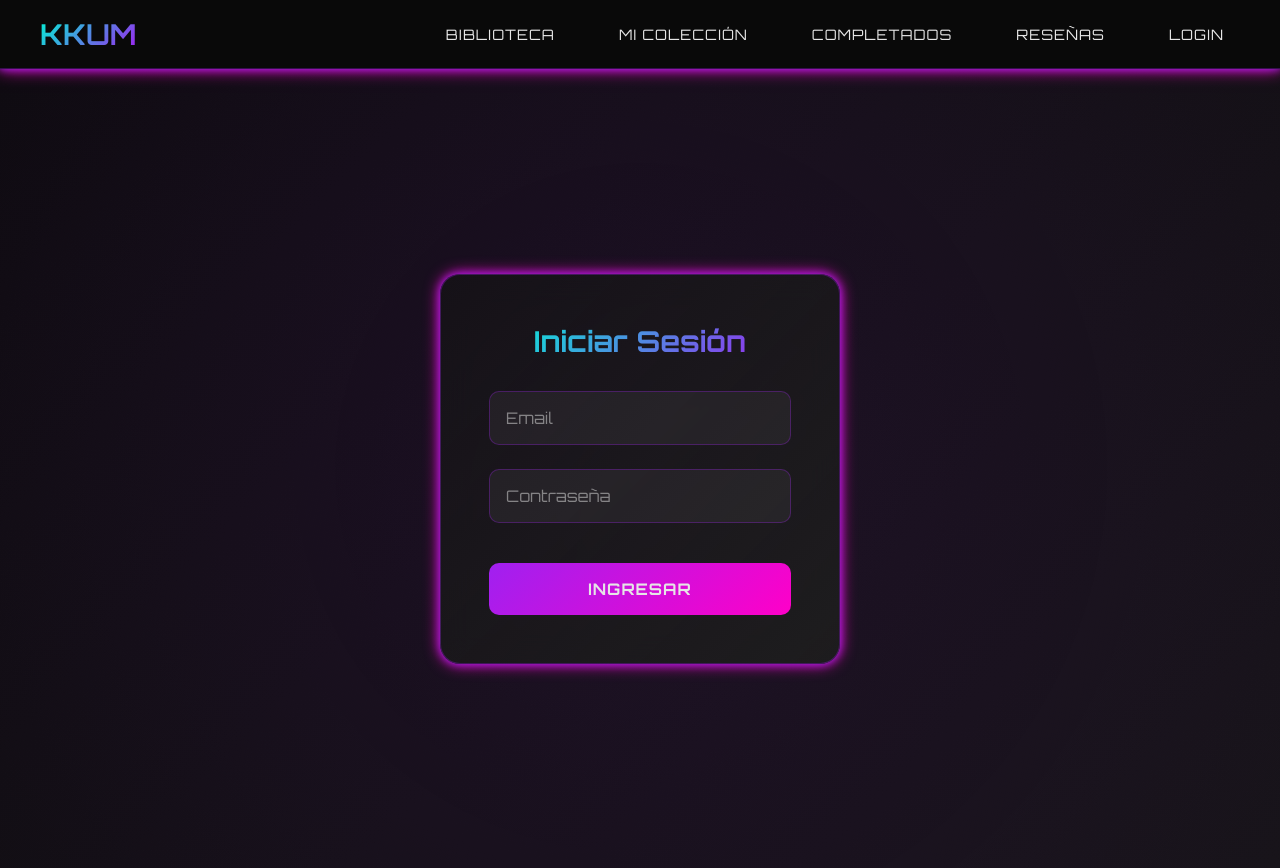
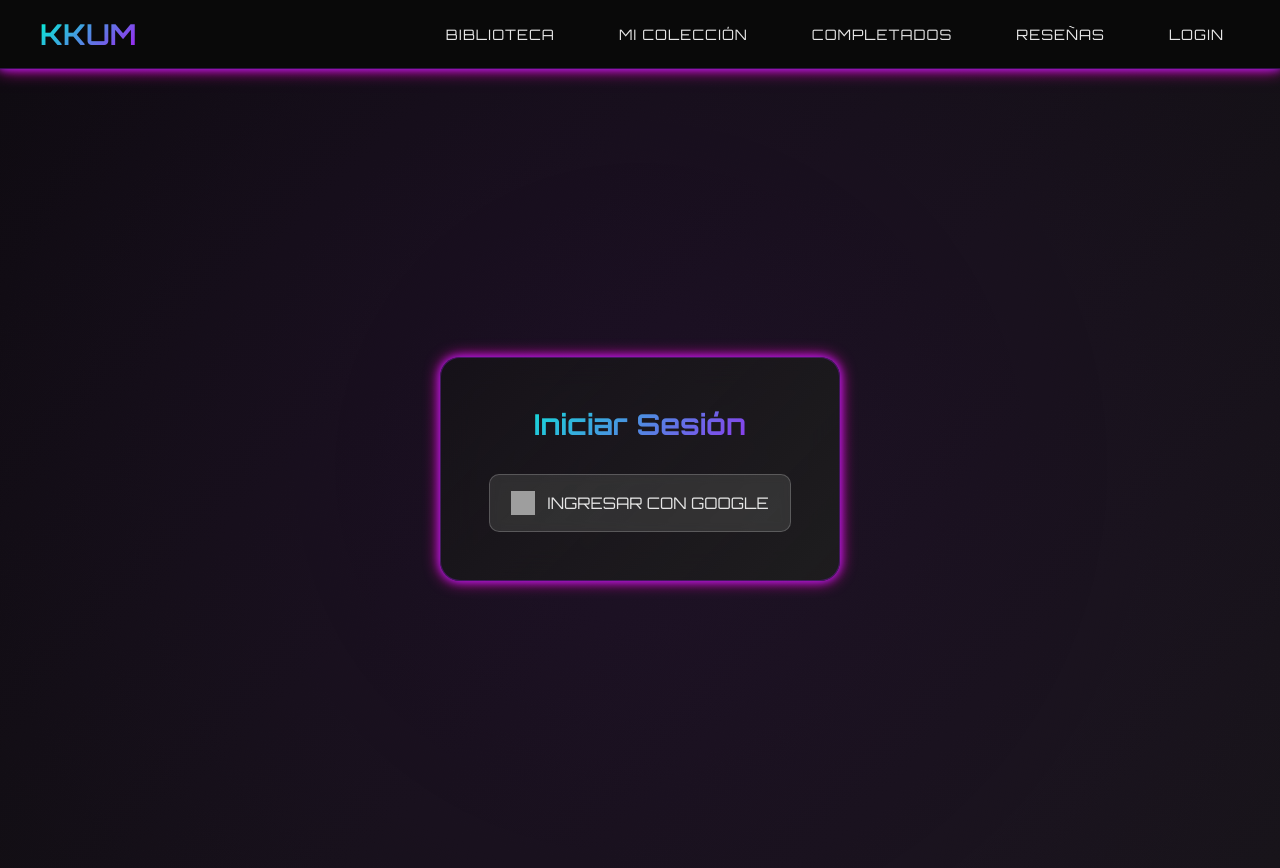
Before and after one commit to Memy16/Kkum-Fronted, a React (Vite) app: page /login in a window 1280 px wide. Built offline with nearby package versions, Linux system fonts and the light colour scheme; grey boxes are pictures that could not be loaded.

Commit message:
Fronted terminado con login listo

```diff
--- a/package.json
+++ b/package.json
@@ -10,6 +10,7 @@
     "preview": "vite preview"
   },
   "dependencies": {
+    "firebase": "^12.6.0",
     "react": "^19.2.0",
     "react-dom": "^19.2.0",
     "react-router-dom": "^7.9.6",
--- a/src/components/Navbar.jsx
+++ b/src/components/Navbar.jsx
@@ -4,6 +4,8 @@ import "../css/style.css";
 
 export default function Navbar() {
     const [menuAbierto, setMenuAbierto] = useState(false);
+    const USER_ID = localStorage.getItem("USER_ID");
+    const USER_PHOTO = localStorage.getItem("USER_PHOTO");
 
     const toggleMenu = () => {
         setMenuAbierto(!menuAbierto);
@@ -23,8 +25,13 @@ export default function Navbar() {
                     <Link to="/coleccion">Mi Colección</Link>
                     <Link to="/completados">Completados</Link>
                     <Link to="/resenias">Reseñas</Link>
-                    <Link to="/login">Login</Link>
+                    {!USER_ID && <Link to="/login">Login</Link>}
                 </div>
+                {USER_ID && USER_PHOTO && (
+                    <Link to="/login" aria-label="Perfil" className="user-avatar-link">
+                        <img src={USER_PHOTO} alt="Usuario" className="user-avatar" />
+                    </Link>
+                )}
 
                 <button
                     className={`menu-hamburguesa ${menuAbierto ? 'active' : ''}`}
@@ -46,7 +53,7 @@ export default function Navbar() {
                 <Link to="/coleccion" onClick={cerrarMenu}>Mi Colección</Link>
                 <Link to="/completados" onClick={cerrarMenu}>Completados</Link>
                 <Link to="/resenias" onClick={cerrarMenu}>Reseñas</Link>
-                <Link to="/login" onClick={cerrarMenu}>Login</Link>
+                {!USER_ID && <Link to="/login" onClick={cerrarMenu}>Login</Link>}
             </div>
         </>
     );
--- a/src/css/auth.css
+++ b/src/css/auth.css
@@ -56,33 +56,6 @@
     background-clip: text;
 }
 
-.auth-input {
-    margin-bottom: 1.5rem;
-}
-
-.auth-input input {
-    width: 100%;
-    padding: 1rem;
-    background: rgba(255, 255, 255, 0.05);
-    border: 1px solid rgba(160, 32, 240, 0.3);
-    border-radius: 10px;
-    color: var(--texto);
-    font-family: 'Orbitron', sans-serif;
-    transition: all 0.3s ease;
-    font-size: 1rem;
-}
-
-.auth-input input:focus {
-    outline: none;
-    border-color: var(--violeta);
-    box-shadow: 0 0 15px rgba(160, 32, 240, 0.6);
-    background: rgba(255, 255, 255, 0.08);
-}
-
-.auth-input input::placeholder {
-    color: rgba(230, 230, 230, 0.5);
-}
-
 .btn-auth {
     width: 100%;
     padding: 1rem;
@@ -105,3 +78,33 @@
     box-shadow: 0 0 20px rgba(160, 32, 240, 0.8);
     letter-spacing: 2px;
 }
+
+.btn-google {
+    width: 100%;
+    padding: 1rem;
+    border: 1px solid rgba(255, 255, 255, 0.2);
+    background: rgba(255, 255, 255, 0.1);
+    border-radius: 10px;
+    color: var(--texto);
+    font-family: 'Orbitron', sans-serif;
+    font-size: 1rem;
+    text-transform: uppercase;
+    cursor: pointer;
+    display: flex;
+    align-items: center;
+    justify-content: center;
+    gap: 12px;
+    transition: all 0.3s ease;
+    backdrop-filter: blur(5px);
+}
+
+.btn-google img {
+    width: 24px;
+    height: 24px;
+}
+
+.btn-google:hover {
+    transform: translateY(-2px);
+    box-shadow: 0 0 15px rgba(255, 255, 255, 0.4);
+    background: rgba(255, 255, 255, 0.15);
+}
--- a/src/css/style.css
+++ b/src/css/style.css
@@ -121,6 +121,21 @@ body {
 
 .nav-links a:hover::after {
     width: 80%;
+}
+
+.user-avatar-link {
+    display: inline-flex;
+    align-items: center;
+    justify-content: center;
+}
+
+.user-avatar {
+    width: 36px;
+    height: 36px;
+    border-radius: 50%;
+    border: 1px solid rgba(160, 32, 240, 0.4);
+    box-shadow: var(--sombra-neon);
+    object-fit: cover;
 }
 
 .neon-title {
--- /dev/null
+++ b/src/firebase.js
@@ -0,0 +1,18 @@
+// src/firebase.js
+import { initializeApp } from "firebase/app";
+import { getAuth, GoogleAuthProvider, signInWithPopup } from "firebase/auth";
+
+const firebaseConfig = {
+    apiKey: "AIzaSyDWf8W2HtScdS1iNf_dZ_4wiz6c4ze942g",
+    authDomain: "kkum-26d3f.firebaseapp.com",
+    projectId: "kkum-26d3f",
+    storageBucket: "kkum-26d3f.firebasestorage.app",
+    messagingSenderId: "1042616416940",
+    appId: "1:1042616416940:web:6b56a2902207a24b90fd09"
+};
+
+const app = initializeApp(firebaseConfig);
+export const auth = getAuth(app);
+export const provider = new GoogleAuthProvider();
+
+export const loginWithGoogle = () => signInWithPopup(auth, provider);
--- a/src/pages/Biblioteca.jsx
+++ b/src/pages/Biblioteca.jsx
@@ -8,7 +8,7 @@ export default function Biblioteca() {
     const [juegos, setJuegos] = useState([]);
     const [juegoSeleccionado, setJuegoSeleccionado] = useState(null);
     const [loading, setLoading] = useState(true);
-    const USER_ID = "usuario-demo-123";
+    const USER_ID = localStorage.getItem("USER_ID");
 
     useEffect(() => {
         const fetchJuegos = async () => {
--- a/src/pages/Coleccion.jsx
+++ b/src/pages/Coleccion.jsx
@@ -6,7 +6,7 @@ export default function Coleccion() {
 
     const [coleccion, setColeccion] = useState([]);
     const [loading, setLoading] = useState(true);
-    const USER_ID = "usuario-demo-123";
+    const USER_ID = localStorage.getItem("USER_ID");
 
     useEffect(() => {
         const fetchColeccion = async () => {
--- a/src/pages/Completados.jsx
+++ b/src/pages/Completados.jsx
@@ -4,7 +4,7 @@ import "../css/completados.css";
 export default function Completados() {
     const [completados, setCompletados] = useState([]);
     const [loading, setLoading] = useState(true);
-    const USER_ID = "usuario-demo-123";
+    const USER_ID = localStorage.getItem("USER_ID");
 
     useEffect(() => {
         const fetchCompletados = async () => {
--- a/src/pages/Login.jsx
+++ b/src/pages/Login.jsx
@@ -1,20 +1,64 @@
 import "../css/auth.css";
+import { loginWithGoogle } from "../firebase";
+import Swal from 'sweetalert2';
 
 export default function Login() {
+    const currentUserId = localStorage.getItem("USER_ID");
+    const handleGoogle = async () => {
+        try {
+            const result = await loginWithGoogle();
+            const user = result.user;
+            localStorage.setItem("USER_ID", user.uid);
+            localStorage.setItem("USER_NAME", user.displayName);
+            localStorage.setItem("USER_PHOTO", user.photoURL);
+            try {
+                await fetch('http://localhost:5000/api/users', {
+                    method: 'POST',
+                    headers: { 'Content-Type': 'application/json' },
+                    body: JSON.stringify({
+                        _id: user.uid,
+                        email: user.email,
+                        googleId: user.uid,
+                        nombre: user.displayName
+                    })
+                });
+            } catch (e) {
+                console.error('Error sincronizando usuario:', e);
+            }
+            window.location.href = "/";
+        } catch (error) {
+            console.error("Error al iniciar sesión:", error);
+        }
+    };
+
+    const handleLogout = async () => {
+        localStorage.removeItem("USER_ID");
+        localStorage.removeItem("USER_NAME");
+        localStorage.removeItem("USER_PHOTO");
+        await Swal.fire({
+            icon: 'success',
+            title: 'Sesión cerrada',
+            confirmButtonText: 'Aceptar'
+        });
+        window.location.href = "/login";
+    };
+
     return (
         <div className="auth-container">
             <div className="auth-box">
                 <h2>Iniciar Sesión</h2>
-
-                <div className="auth-input">
-                    <input type="email" placeholder="Email" />
-                </div>
-
-                <div className="auth-input">
-                    <input type="password" placeholder="Contraseña" />
-                </div>
-
-                <button className="btn-auth">Ingresar</button>
+                <button className="btn-google" onClick={handleGoogle}>
+                    <img
+                        src="https://cdn.jsdelivr.net/gh/devicons/devicon/icons/google/google-original.svg"
+                        alt="Google"
+                    />
+                    Ingresar con Google
+                </button>
+                {currentUserId && (
+                    <div style={{ marginTop: "1rem" }}>
+                        <button className="btn-auth" onClick={handleLogout}>Cerrar Sesión</button>
+                    </div>
+                )}
             </div>
         </div>
     );
--- a/src/pages/Resenias.jsx
+++ b/src/pages/Resenias.jsx
@@ -9,7 +9,7 @@ export default function Reseñas() {
         comentario: ""
     });
     const [loading, setLoading] = useState(true);
-    const USER_ID = "usuario-demo-123";
+    const USER_ID = localStorage.getItem("USER_ID");
 
     const [juegos, setJuegos] = useState([]);
     useEffect(() => {
@@ -143,7 +143,7 @@ export default function Reseñas() {
                     reseñas.map(reseña => (
                         <div key={reseña._id} className="reseña-card">
                             <h4>{reseña.gameId?.titulo || "Juego"}</h4>
-                            <p className="reseña-usuario">Por: {reseña.userId?.email || "Usuario"}</p>
+                            <p className="reseña-usuario">Por: {reseña.userId?.nombre || reseña.userId?.email || "Usuario"}</p>
                             <p className="reseña-fecha">
                                 {new Date(reseña.fecha).toLocaleDateString()}
                             </p>
```
Also changed, not shown: 1 other file (tests, documents, lock files or other folders).
